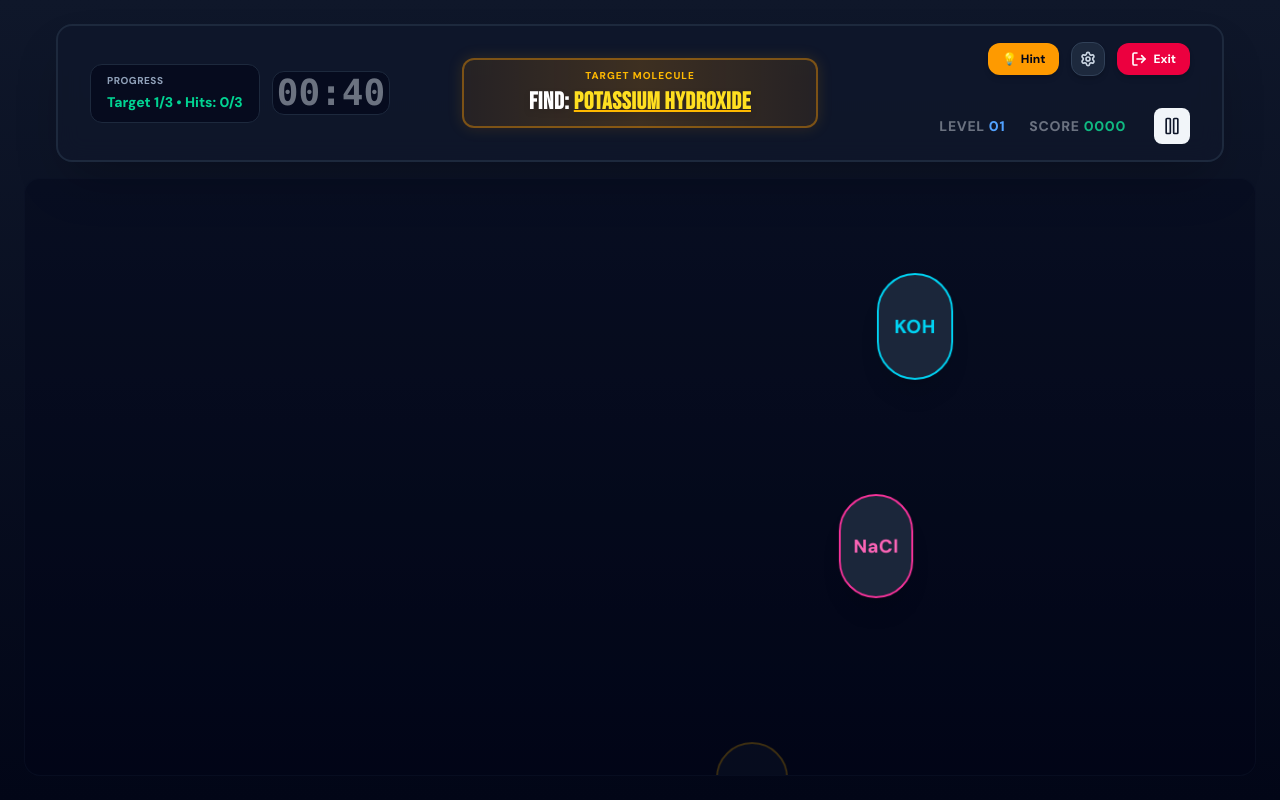
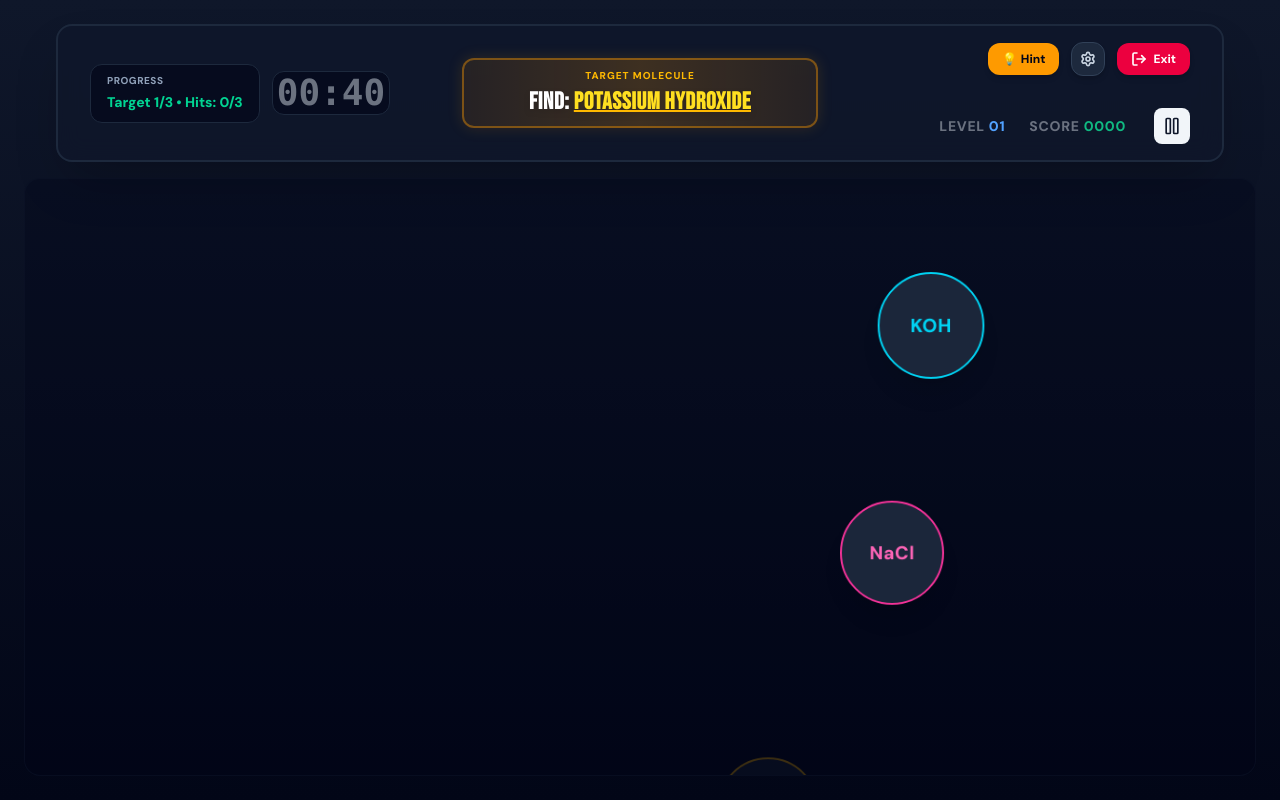
Before and after one commit to StellaSlad-Appian/chem-games, a Next.js app: page /games/formula-blaster in a window 1280 px wide. Built offline with nearby package versions, Linux system fonts and the light colour scheme.

Commit message:
hot fix blaster bubble

```diff
--- a/src/components/games/formula-blaster/BlasterBubble.tsx
+++ b/src/components/games/formula-blaster/BlasterBubble.tsx
@@ -49,17 +49,14 @@ export default function BlasterBubble({
       className="absolute bottom-0 cursor-pointer select-none touch-none will-change-transform flex items-center justify-center z-10"
       style={{
         left: `${xPos}%`,
-        // Responsive dimensions: Base 20 (80px), MD 28 (112px)
-        width: '80px',
-        height: '80px',
         animation: `floatUp ${speed}s linear forwards`,
       }}
     >
-      {/* SIZING UPGRADE: Increased to md:w-28 md:h-28 to ensure targets are
-        comfortable for mouse/thumb interactions.
+      {/* FIXED: Moved responsive sizing (w-20 h-20 md:w-28 md:h-28)
+        directly to this div so the container is a perfect square.
       */}
       <div
-        className={`w-full h-full md:w-28 md:h-28 rounded-full flex items-center justify-center border-2 shadow-xl transition-all duration-150
+        className={`w-20 h-20 md:w-28 md:h-28 rounded-full flex items-center justify-center border-2 shadow-xl transition-all duration-150
           ${hasError
             ? 'shake-animation border-red-500 bg-red-950 text-red-100 shadow-[0_0_15px_rgba(239,68,68,0.4)]'
             : `bg-slate-800/95 hover:scale-110 hover:text-white active:scale-95 ${colorClass}`
```
